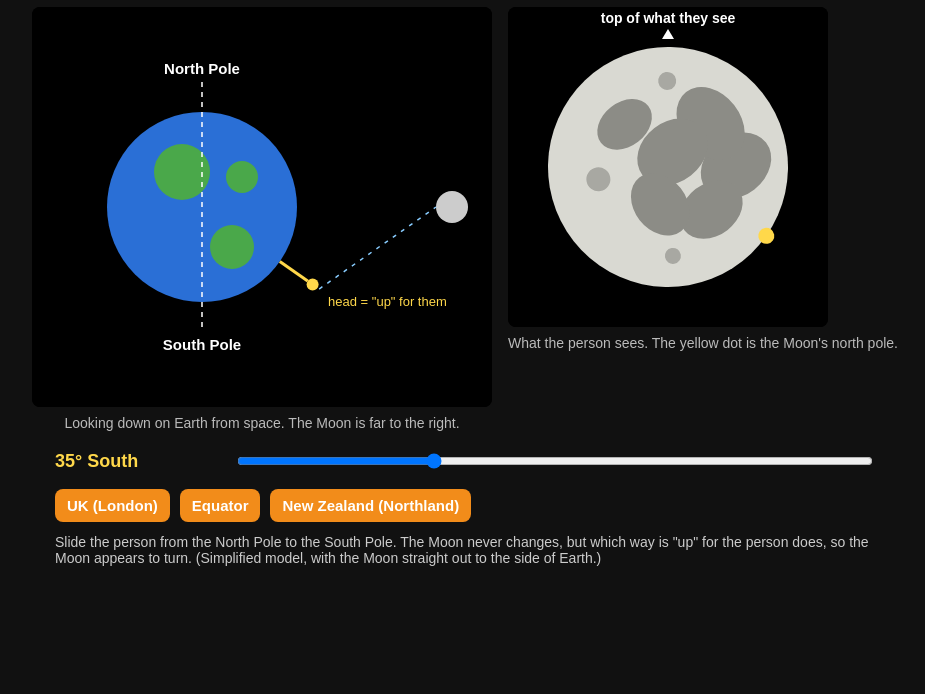
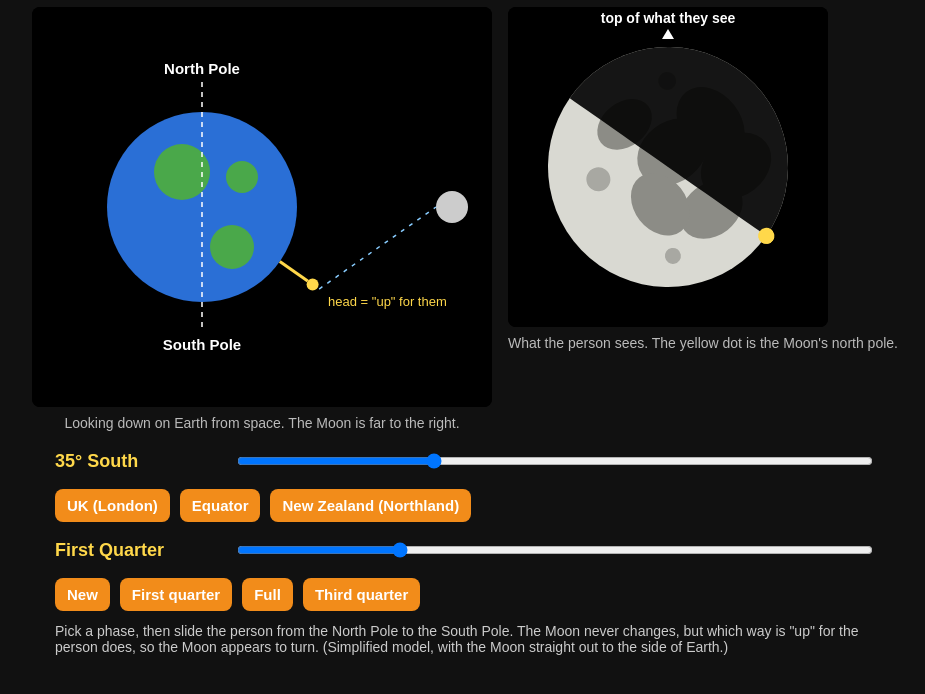
Before and after one commit to Gocleebrown/moon-orbit, a plain HTML site: page hemispheres.html in a window 1280 px wide. Shown: the part 36-730 px from the top of the page, without its empty margins (175-1100 px from the left). Drawn offline with Linux system fonts and the light colour scheme.

Commit message:
Add phase control to hemisphere demo
Co-Authored-By: Claude Sonnet 5.5 <noreply@anthropic.com>
Claude-Session: https://claude.ai/code/session_011AV1y2VKyb7ihFF4oPfYyL

```diff
--- a/hemispheres.html
+++ b/hemispheres.html
@@ -21,11 +21,15 @@ button{background:#f28c1a;color:#fff;border:0;border-radius:8px;padding:8px 12px
 <div class="ctl"><span id="lat"></span>
 <input id="s" type="range" min="-90" max="90" step="1" value="-35" aria-label="Where the person stands (latitude)"></div>
 <div class="ctl"><button data-l="51">UK (London)</button><button data-l="0">Equator</button><button data-l="-35">New Zealand (Northland)</button></div>
-<div class="ctl sub">Slide the person from the North Pole to the South Pole. The Moon never changes, but which way is "up" for the person does, so the Moon appears to turn. (Simplified model, with the Moon straight out to the side of Earth.)</div>
+<div class="ctl"><span id="ph" style="font-size:18px;font-weight:bold;color:#ffd84a;min-width:170px"></span>
+<input id="p" type="range" min="0" max="359" step="1" value="90" aria-label="Moon phase"></div>
+<div class="ctl"><button class="pb" data-p="0">New</button><button class="pb" data-p="90">First quarter</button><button class="pb" data-p="180">Full</button><button class="pb" data-p="270">Third quarter</button></div>
+<div class="ctl sub">Pick a phase, then slide the person from the North Pole to the South Pole. The Moon never changes, but which way is "up" for the person does, so the Moon appears to turn. (Simplified model, with the Moon straight out to the side of Earth.)</div>
 <script>
 const e=document.getElementById('e'),x=e.getContext('2d'),m=document.getElementById('m'),y=m.getContext('2d');
 const s=document.getElementById('s'),lt=document.getElementById('lat');
 function label(l){const a=Math.abs(l);return a<3?'Equator':(l>0?a+'° North':a+'° South')}
+function pname(a){const q=[[22.5,'New Moon'],[67.5,'Waxing Crescent'],[112.5,'First Quarter'],[157.5,'Waxing Gibbous'],[202.5,'Full Moon'],[247.5,'Waning Gibbous'],[292.5,'Third Quarter'],[337.5,'Waning Crescent'],[361,'New Moon']];for(const z of q)if(a<z[0])return z[1]}
 function draw(){
  const l=+s.value,p=l*Math.PI/180;
  lt.textContent=label(l);
@@ -60,11 +64,21 @@ function draw(){
  y.fillStyle='#a8a8a2';[[50,50,12],[-70,50,9],[70,-55,8]].forEach(c=>{y.beginPath();y.arc(c[0],c[1],c[2],0,7);y.fill();});
  // north pole marker
  y.fillStyle='#ffd84a';y.beginPath();y.arc(0,-120,8,0,7);y.fill();
+ // phase shadow
+ const ang=+document.getElementById('p').value,k=Math.cos(ang*Math.PI/180),rx=Math.abs(k)*120,wax=ang<180;
+ document.getElementById('ph').textContent=pname(ang);
+ y.fillStyle='rgba(0,0,0,0.9)';y.beginPath();y.arc(0,0,120,0,7);y.moveTo(0,-120);
+ if(wax){y.arc(0,0,120,-Math.PI/2,Math.PI/2,false);y.ellipse(0,0,rx,120,0,Math.PI/2,-Math.PI/2,k>0);}
+ else{y.arc(0,0,120,Math.PI/2,-Math.PI/2,false);y.ellipse(0,0,rx,120,0,-Math.PI/2,Math.PI/2,k>0);}
+ y.fill('evenodd');
+ y.fillStyle='#ffd84a';y.beginPath();y.arc(0,-120,8,0,7);y.fill();
  y.restore();
  y.fillStyle='#fff';y.font='bold 14px Arial';y.textAlign='center';y.fillText('top of what they see',160,16);
  y.beginPath();y.moveTo(160,22);y.lineTo(154,32);y.lineTo(166,32);y.fill();
 }
 s.oninput=draw;
-document.querySelectorAll('button').forEach(b=>b.onclick=()=>{s.value=b.dataset.l;draw()});
+const pS=document.getElementById('p'),pl=document.getElementById('ph');pS.oninput=draw;
+document.querySelectorAll('button[data-l]').forEach(b=>b.onclick=()=>{s.value=b.dataset.l;draw()});
+document.querySelectorAll('.pb').forEach(b=>b.onclick=()=>{pS.value=b.dataset.p;draw()});
 draw();
 </script></body></html>
```
